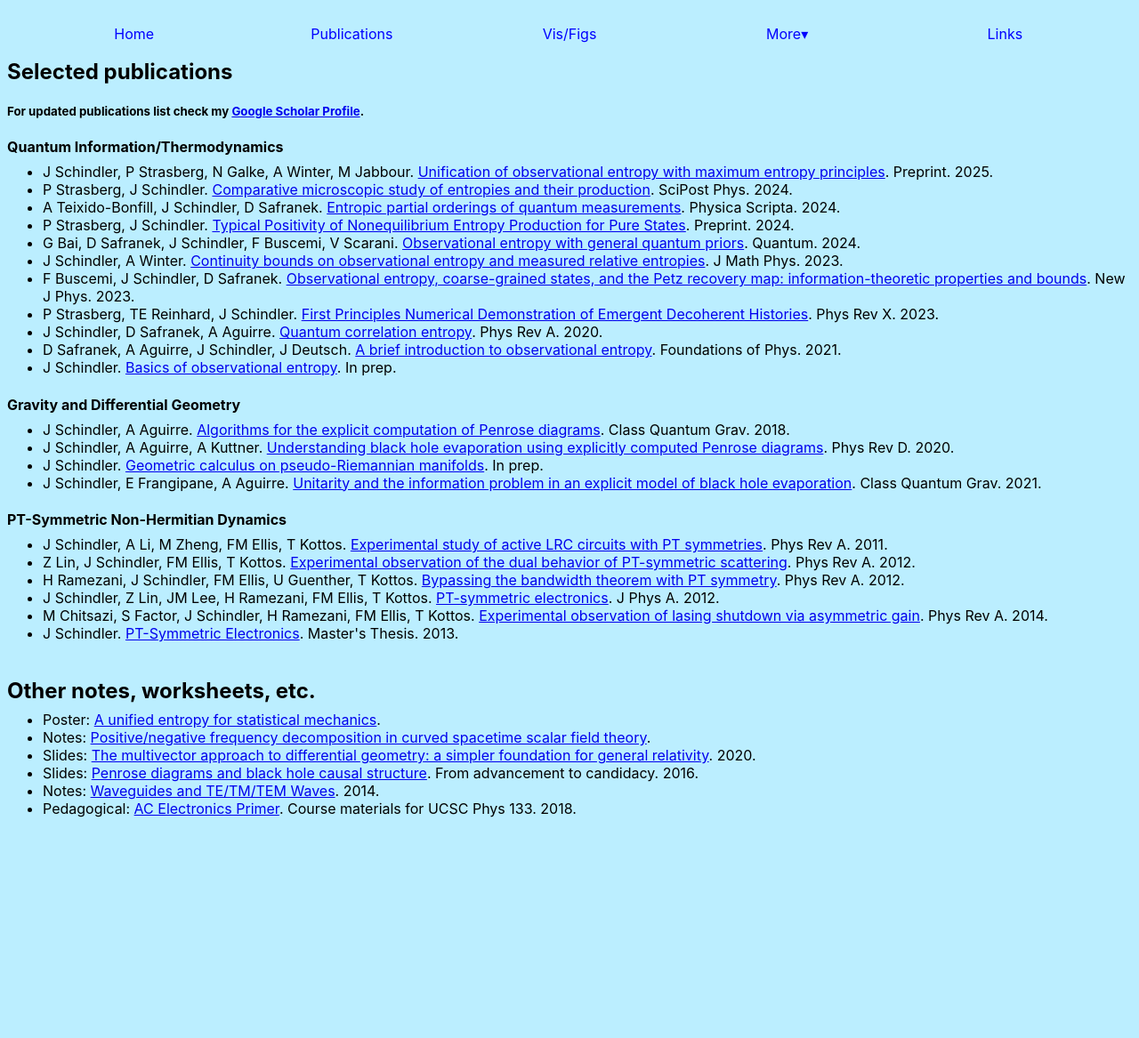
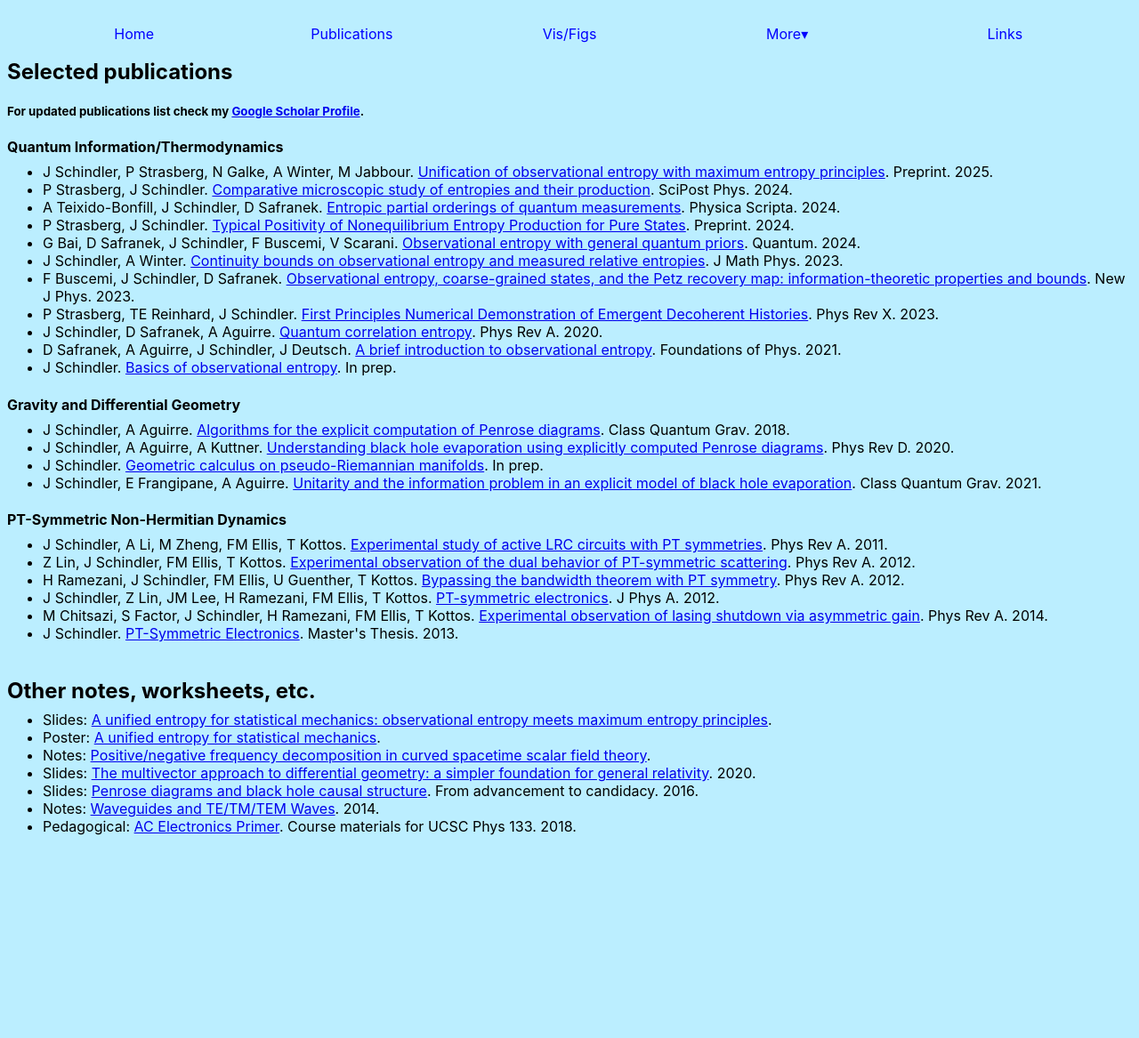
Before and after one commit to jcschindler01/jcschindler01.github.io, a Jekyll site: the page built from pub/index.html, in a window 1280 px wide. Shown: the whole page at 89% size. Built offline with Jekyll 4.4.1, drawn with Linux system fonts in a browser that asks for light colours; comment, search, counter and statistics services are not loaded.

Commit message:
Update index.html

```diff
--- a/pub/index.html
+++ b/pub/index.html
@@ -126,6 +126,9 @@ title: "Publications"
   <h2>Other notes, worksheets, etc.</h2>
   <ul>
     <li>
+      Slides: <a href="files/oe-slides.pdf" target="_blank" rel="noopener noreferrer">A unified entropy for statistical mechanics: observational entropy meets maximum entropy principles</a>.
+    </li>
+    <li>
       Poster: <a href="files/oe-poster.pdf" target="_blank" rel="noopener noreferrer">A unified entropy for statistical mechanics</a>.
     </li>
     <li>
```
